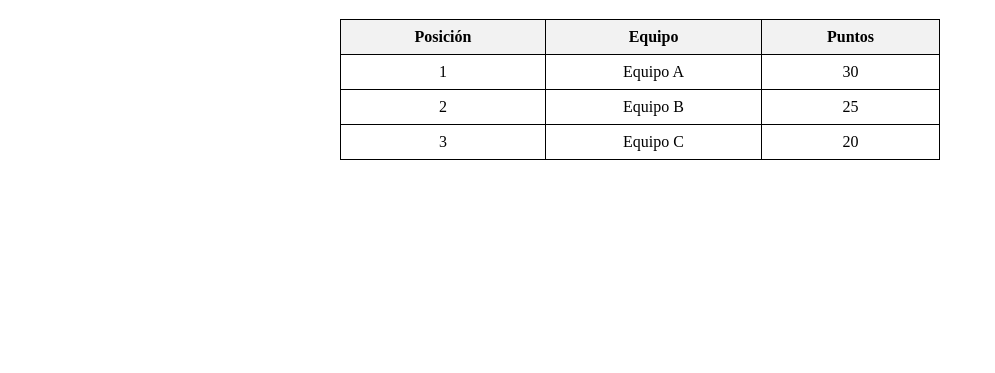
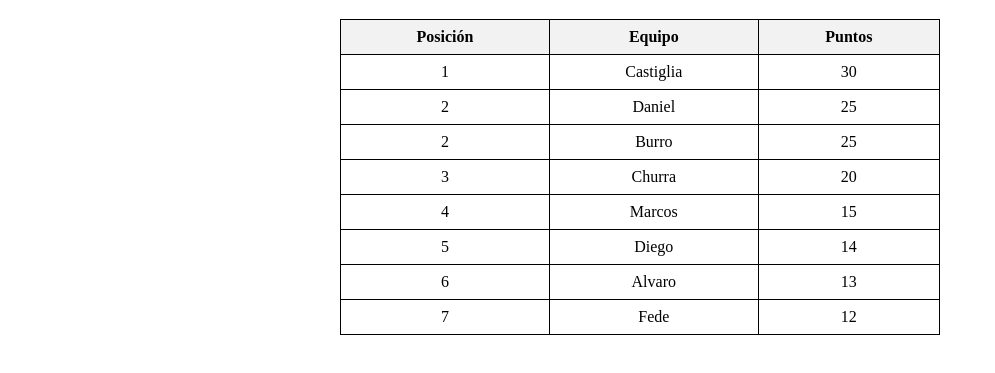
Before and after one commit to dog1983/tablapadel, a plain HTML site: page index.html in a window 1280 px wide. Shown: the part 61-434 px from the top of the page, without its empty margins (0-995 px from the left). Drawn offline with Linux system fonts and the light colour scheme.

Commit message:
Update index.html

```diff
--- a/index.html
+++ b/index.html
@@ -31,18 +31,43 @@
         </tr>
         <tr>
             <td>1</td>
-            <td>Equipo A</td>
+            <td>Castiglia</td>
             <td>30</td>
+        </tr>
+         <tr>
+            <td>2</td>
+            <td>Daniel</td>
+            <td>25</td>
         </tr>
         <tr>
             <td>2</td>
-            <td>Equipo B</td>
+            <td>Burro</td>
             <td>25</td>
         </tr>
         <tr>
             <td>3</td>
-            <td>Equipo C</td>
+            <td>Churra</td>
             <td>20</td>
+        </tr>
+         <tr>
+            <td>4</td>
+            <td>Marcos</td>
+            <td>15</td>
+        </tr>
+         <tr>
+            <td>5</td>
+            <td>Diego</td>
+            <td>14</td>
+        </tr>
+         <tr>
+            <td>6</td>
+            <td>Alvaro</td>
+            <td>13</td>
+        </tr>
+         <tr>
+            <td>7</td>
+            <td>Fede</td>
+            <td>12</td>
         </tr>
         <!-- Agrega más filas según sea necesario -->
     </table>
```
